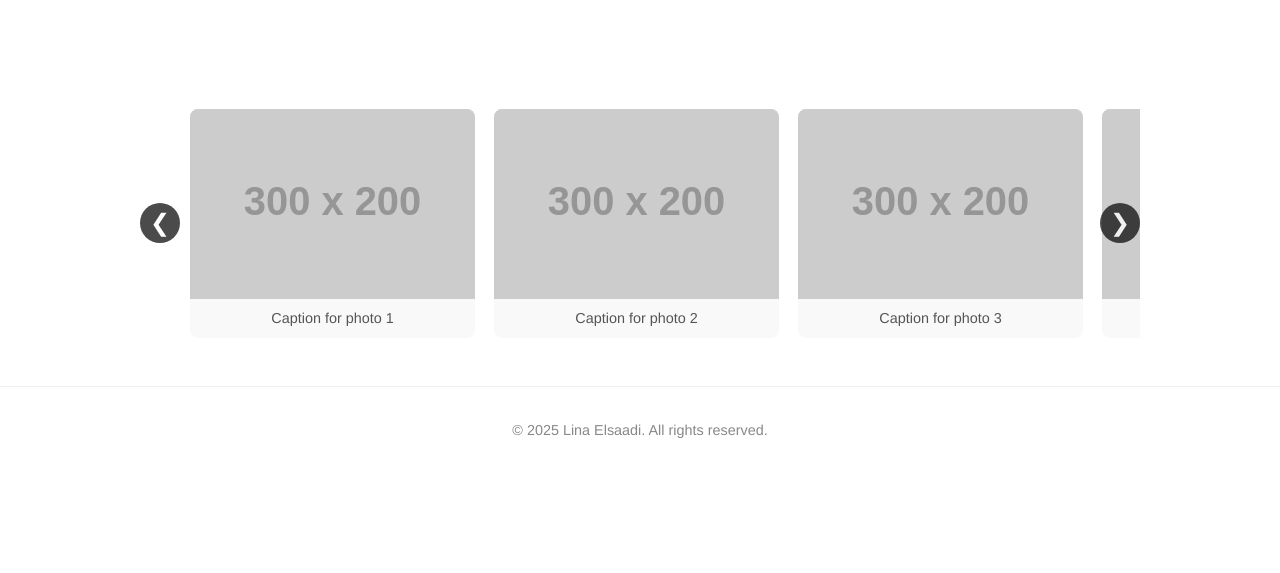
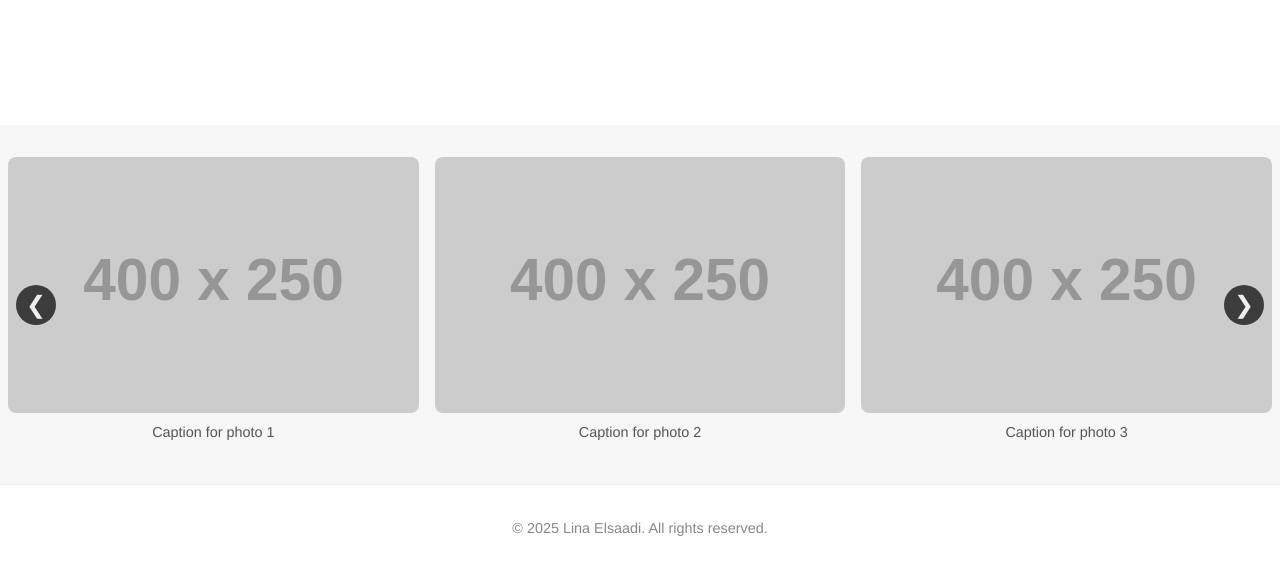
Before and after one commit to linaels/linaels.github.io, a plain HTML site: page index.html in a window 1280 px wide. Shown: the part 248-821 px from the top of the page. Before the commit the page ends 800 px from the top, so only its background shows below. Drawn offline with Linux system fonts and the light colour scheme; placeholder pictures from the web are drawn by us.

Commit message:
lengthen carousel

```diff
--- a/index.html
+++ b/index.html
@@ -75,33 +75,33 @@
     /* Carousel Styles */
     .carousel-container {
       position: relative;
-      margin: 3rem auto;
-      max-width: 1000px;
+      width: 100%;
       overflow: hidden;
+      margin-top: 4rem;
+      padding: 2rem 0;
+      background: #f7f7f7;
     }
 
     .carousel-track {
       display: flex;
       transition: transform 0.5s ease;
-      padding-left: 5%;
     }
 
     .carousel-slide {
-      flex: 0 0 30%;
-      margin-right: 2%;
-      background: #f9f9f9;
-      text-align: center;
-      border-radius: 8px;
-      overflow: hidden;
+      flex: 0 0 33.3333%;
+      padding: 0 0.5rem;
+      box-sizing: border-box;
     }
 
     .carousel-slide img {
       width: 100%;
       height: auto;
+      border-radius: 8px;
       display: block;
     }
 
     .carousel-caption {
+      text-align: center;
       padding: 0.5rem;
       font-size: 0.9rem;
       color: #555;
@@ -115,6 +115,7 @@
       justify-content: space-between;
       transform: translateY(-50%);
       pointer-events: none;
+      padding: 0 1rem;
     }
 
     .carousel-buttons button {
@@ -161,25 +162,25 @@
   </main>
 
   <section class="carousel-container">
-    <div class="carousel-track">
+    <div class="carousel-track" id="carouselTrack">
       <div class="carousel-slide">
-        <img src="https://via.placeholder.com/300x200?text=Photo+1" alt="Photo 1">
+        <img src="https://via.placeholder.com/400x250?text=Photo+1" alt="Photo 1">
         <div class="carousel-caption">Caption for photo 1</div>
       </div>
       <div class="carousel-slide">
-        <img src="https://via.placeholder.com/300x200?text=Photo+2" alt="Photo 2">
+        <img src="https://via.placeholder.com/400x250?text=Photo+2" alt="Photo 2">
         <div class="carousel-caption">Caption for photo 2</div>
       </div>
       <div class="carousel-slide">
-        <img src="https://via.placeholder.com/300x200?text=Photo+3" alt="Photo 3">
+        <img src="https://via.placeholder.com/400x250?text=Photo+3" alt="Photo 3">
         <div class="carousel-caption">Caption for photo 3</div>
       </div>
       <div class="carousel-slide">
-        <img src="https://via.placeholder.com/300x200?text=Photo+4" alt="Photo 4">
+        <img src="https://via.placeholder.com/400x250?text=Photo+4" alt="Photo 4">
         <div class="carousel-caption">Caption for photo 4</div>
       </div>
       <div class="carousel-slide">
-        <img src="https://via.placeholder.com/300x200?text=Photo+5" alt="Photo 5">
+        <img src="https://via.placeholder.com/400x250?text=Photo+5" alt="Photo 5">
         <div class="carousel-caption">Caption for photo 5</div>
       </div>
     </div>
@@ -195,33 +196,35 @@
   </footer>
 
   <script>
-    const track = document.querySelector('.carousel-track');
+    const track = document.getElementById('carouselTrack');
     const slides = document.querySelectorAll('.carousel-slide');
+    const prevBtn = document.getElementById('prevBtn');
     const nextBtn = document.getElementById('nextBtn');
-    const prevBtn = document.getElementById('prevBtn');
+
     let index = 0;
     const visibleSlides = 3;
 
     function updateCarousel() {
-      const slideWidth = slides[0].offsetWidth + 16;
+      const slideWidth = slides[0].offsetWidth;
       track.style.transform = `translateX(-${index * slideWidth}px)`;
     }
 
-    nextBtn.addEventListener('click', () => {
-      if (index < slides.length - visibleSlides) {
-        index++;
-        updateCarousel();
-      }
-    });
+    function showNext() {
+      index = (index + 1) % slides.length;
+      updateCarousel();
+    }
 
-    prevBtn.addEventListener('click', () => {
-      if (index > 0) {
-        index--;
-        updateCarousel();
-      }
-    });
+    function showPrev() {
+      index = (index - 1 + slides.length) % slides.length;
+      updateCarousel();
+    }
 
+    nextBtn.addEventListener('click', showNext);
+    prevBtn.addEventListener('click', showPrev);
     window.addEventListener('resize', updateCarousel);
+
+    // Initial setup
+    updateCarousel();
   </script>
 </body>
 </html>
```
